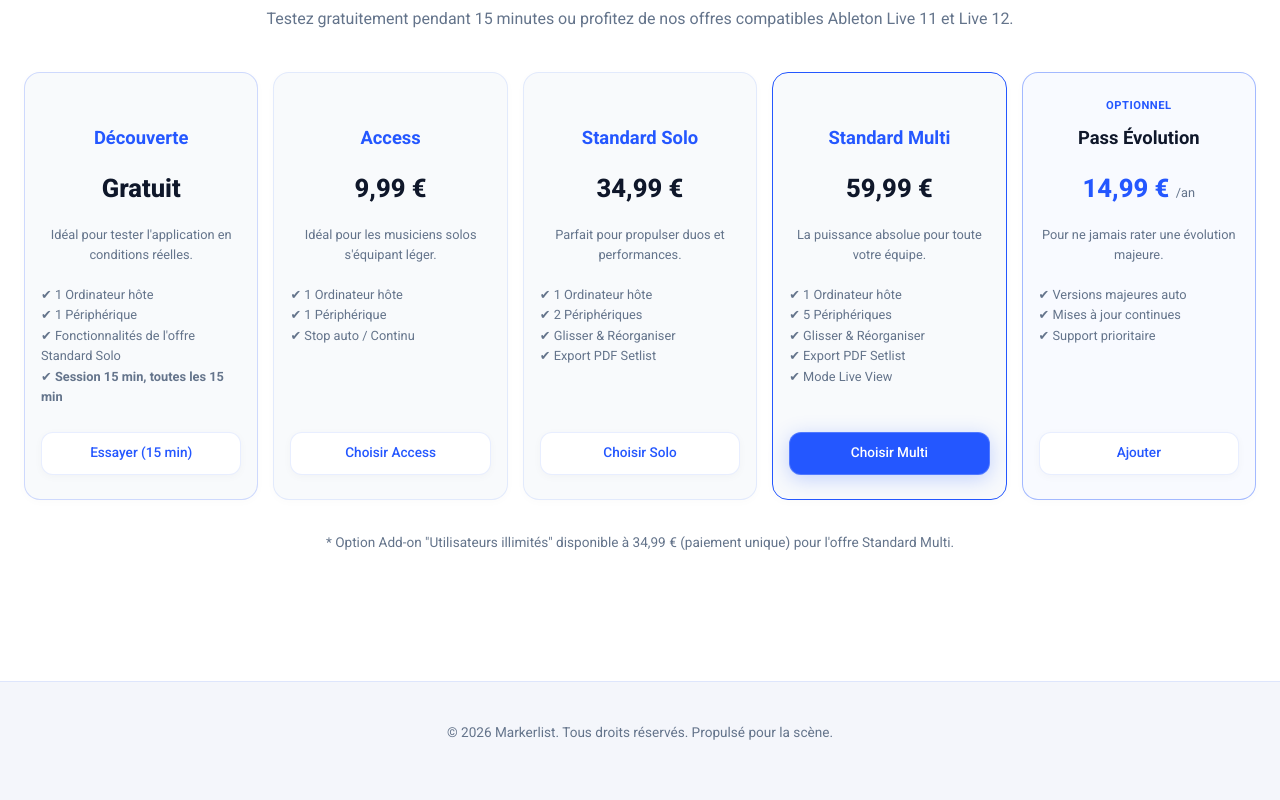
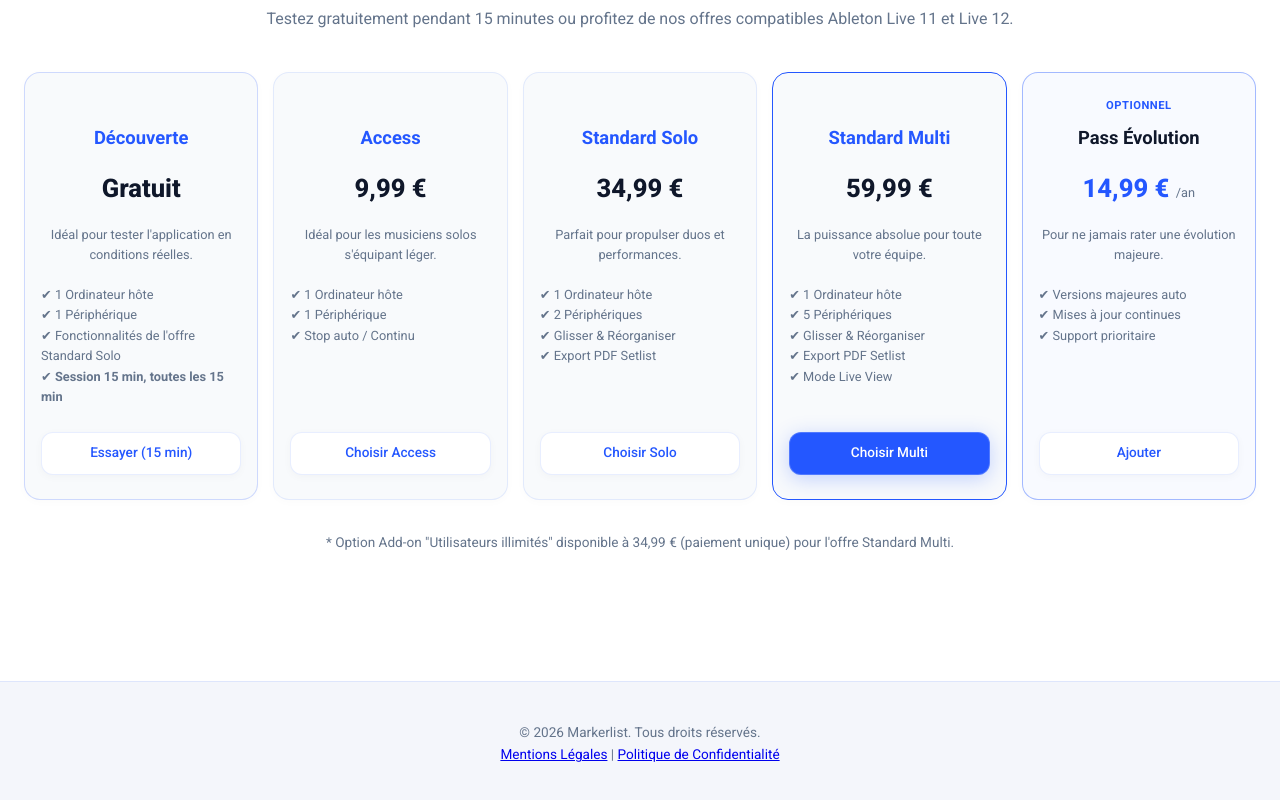
Before and after one commit to markerlistapp-ui/markerlist, a plain HTML site: page index.html in a window 1280 px wide. Shown: the part 3774-4574 px from the top of the page. Drawn offline with Linux system fonts and the light colour scheme.

Commit message:
Update index.html

```diff
--- a/index.html
+++ b/index.html
@@ -308,8 +308,12 @@
 
     <!-- --- Footer --- -->
     <footer>
-        <p>&copy; 2026 Markerlist. Tous droits réservés. Propulsé pour la scène.</p>
-    </footer>
+    <p>&copy; 2026 Markerlist. Tous droits réservés.</p>
+    <p>
+        <a href="mentions-legales.html">Mentions Légales</a> |
+        <a href="confidentialite.html">Politique de Confidentialité</a>
+    </p>
+</footer>
 
 </body>
 </html>
```
